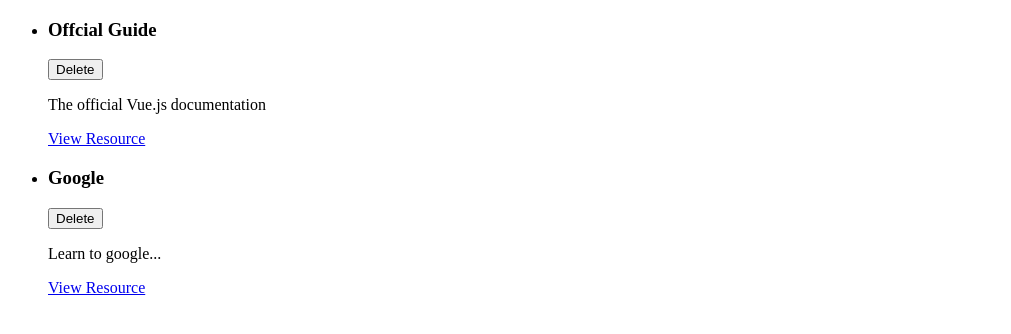
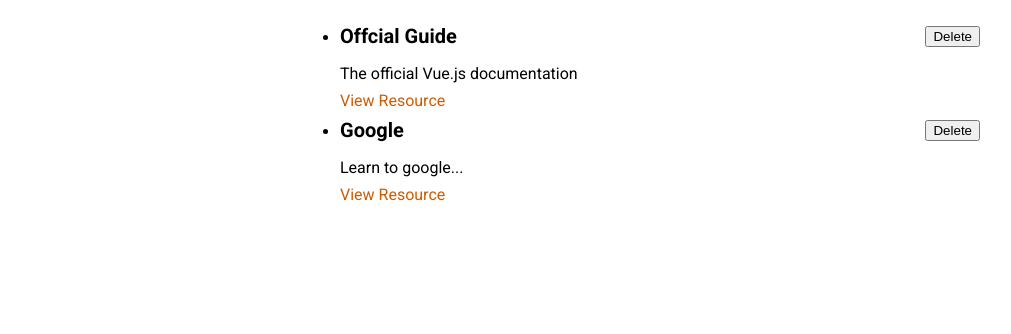
Before and after one commit to jesspsilva/resources-app, a Vue app: page / in a window 1280 px wide. Shown: the top 334 px of the page, without its empty margins (0-1011 px from the left). Built offline with nearby package versions, Linux system fonts and the light colour scheme; the HTML template or start-up script is replaced by a standard one.

Commit message:
Add styles

```diff
--- a/src/App.vue
+++ b/src/App.vue
@@ -36,3 +36,19 @@
     }
 }
 </script>
+
+<style>
+@import url('https://fonts.googleapis.com/css2?family=Roboto:wght@400;700&display=swap');
+
+* {
+    box-sizing: border-box;
+}
+
+html {
+    font-family: 'Roboto', sans-serif;
+}
+
+body {
+    margin: 0;
+}
+</style>
--- a/src/components/learning-resources/LearningResource.vue
+++ b/src/components/learning-resources/LearningResource.vue
@@ -18,3 +18,35 @@
     props: ['title', 'description', 'link']
 }
 </script>
+
+<style scoped>
+li {
+    margin: auto;
+    max-width: 40rem;
+}
+
+header {
+    display: flex;
+    justify-content: space-between;
+    align-items: center;
+}
+
+h3 {
+    font-size: 1.25rem;
+    margin: 0.5rem 0;
+}
+
+p {
+    margin: 0.5rem 0;
+}
+
+a {
+    text-decoration: none;
+    color: #ce5c00;
+}
+
+a:hover,
+a:active {
+    color: #c89300;
+}
+</style>
```
